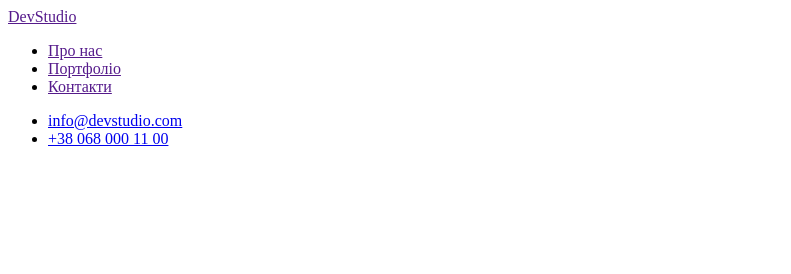
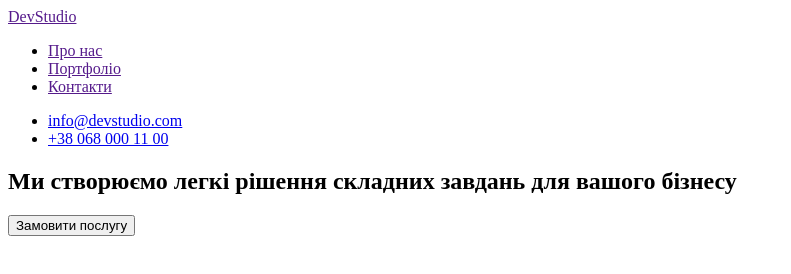
Before and after one commit to YaroslavGrebinyk/wt-markup-01, a plain HTML site: page index.html in a window 1280 px wide. Shown: the whole page, without its empty margins (0-791 px from the left). Drawn offline with Linux system fonts and the light colour scheme.

Commit message:
Added hero section

```diff
--- a/index.html
+++ b/index.html
@@ -22,5 +22,12 @@
             <li><a href="tel:+380680001100">+38 068 000 11 00</a></li>
           </ul>
         </header>
+         <!--Герой-->
+        <main>
+            <section>
+                <h1>Ми створюємо легкі рішення складних завдань для вашого бізнесу</h1>
+                <button type="button">Замовити послугу</button>
+            </section>
+      </main>
     </body>
 </html>
```
